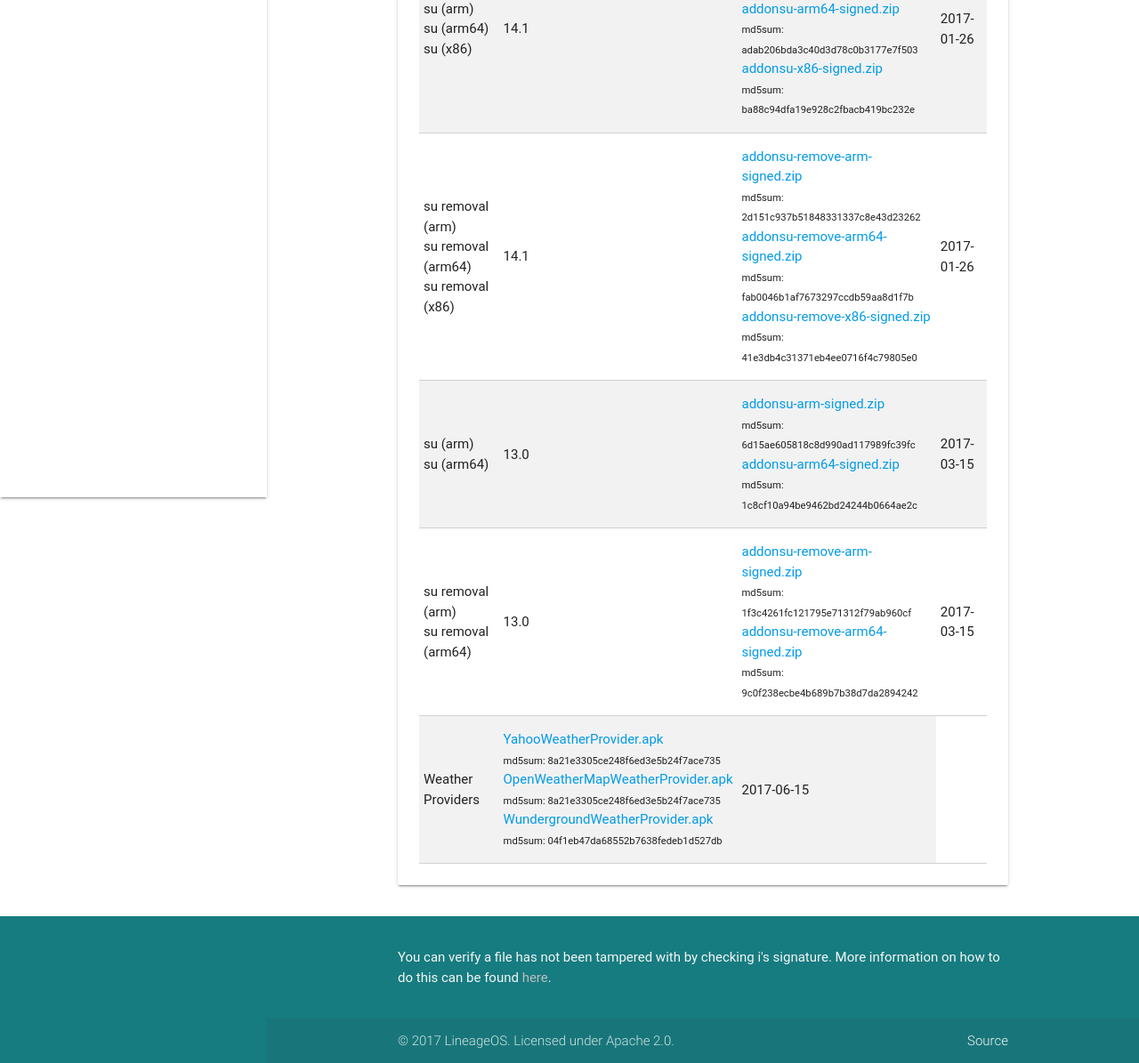
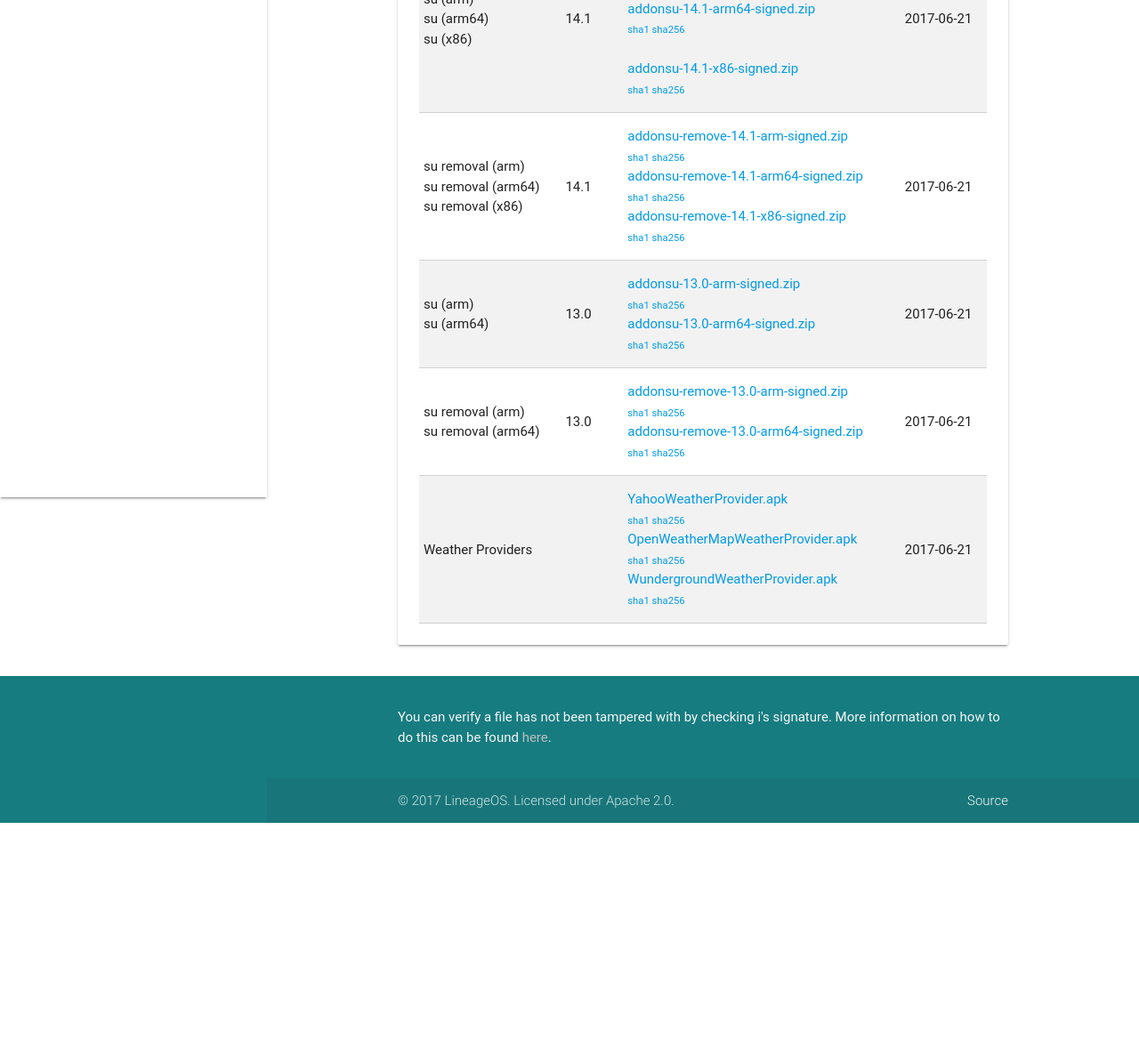
Before and after one commit to lineageos-infra/updater, a Flask app: page /extras in a window 1280 px wide. Shown: the part 301-1496 px from the top of the page at 89% size. After the commit the page ends 1226 px from the top, so only its background shows below. Run offline with Flask 2, Linux system fonts and the light colour scheme; data that the repository does not hold is empty; parts of the project's set-up code (start-up, migrations or seed data) failed here and were passed over; some libraries are stand-ins or nearby versions; some web fonts are replaced.

Commit message:
updater: update su zips
Change-Id: I2d2de65b590c59ccf99befd8d842341eb9fde84b

```diff
--- a/updater/__init__.py
+++ b/updater/__init__.py
@@ -1 +1 @@
-__version__ = '1.0.5'
+__version__ = '1.0.6'
--- a/updater/templates/extras.html
+++ b/updater/templates/extras.html
@@ -22,46 +22,65 @@
                                 <br>su (arm64)
                                 <br>su (x86)</td>
                                 <td>14.1</td>
-                                <td><a href="https://mirrorbits.lineageos.org/su/addonsu-arm-signed.zip">addonsu-arm-signed.zip</a><br><small>md5sum: c4863659dfa83ff53de16674e88c5580</small>
-                                <br><a href="https://mirrorbits.lineageos.org/su/addonsu-arm64-signed.zip">addonsu-arm64-signed.zip</a><br><small>md5sum: adab206bda3c40d3d78c0b3177e7f503</small>
-                                <br><a href="https://mirrorbits.lineageos.org/su/addonsu-x86-signed.zip">addonsu-x86-signed.zip</a><br><small>md5sum: ba88c94dfa19e928c2fbacb419bc232e</small></td>
-                                <td>2017-01-26</td>
+                                <td><a href="https://mirrorbits.lineageos.org/su/addonsu-14.1-arm-signed.zip">addonsu-14.1-arm-signed.zip</a><br>
+                                    <small><a href="https://mirrorbits.lineageos.org/su/addonsu-14.1-arm-signed.zip?sha1">sha1</a> <a href="https://mirrorbits.lineageos.org/su/addonsu-14.1-arm-signed.zip?sha256">sha256</a></small><br>
+                                    <br><a href="https://mirrorbits.lineageos.org/su/addonsu-14.1-arm64-signed.zip">addonsu-14.1-arm64-signed.zip</a><br>
+                                    <small><a href="https://mirrorbits.lineageos.org/su/addonsu-14.1-arm64-signed.zip?sha1">sha1</a> <a href="https://mirrorbits.lineageos.org/su/addonsu-14.1-arm64-signed.zip?sha256">sha256</a></small><br>
+                                    <br><a href="https://mirrorbits.lineageos.org/su/addonsu-14.1-x86-signed.zip">addonsu-14.1-x86-signed.zip</a><br>
+                                    <small><a href="https://mirrorbits.lineageos.org/su/addonsu-14.1-x86-signed.zip?sha1">sha1</a> <a href="https://mirrorbits.lineageos.org/su/addonsu-14.1-x86-signed.zip?sha256">sha256</a></small>
+                                </td>
+                                <td>2017-06-21</td>
                             </tr>
                             <tr>
                                 <td>su removal (arm)
                                 <br>su removal (arm64)
                                 <br>su removal (x86)</td>
                                 <td>14.1</td>
-                                <td><a href="https://mirrorbits.lineageos.org/su/addonsu-remove-arm-signed.zip">addonsu-remove-arm-signed.zip</a><br><small>md5sum: 2d151c937b51848331337c8e43d23262</small>
-                                <br><a href="https://mirrorbits.lineageos.org/su/addonsu-remove-arm64-signed.zip">addonsu-remove-arm64-signed.zip</a><br><small>md5sum: fab0046b1af7673297ccdb59aa8d1f7b</small>
-                                <br><a href="https://mirrorbits.lineageos.org/su/addonsu-remove-x86-signed.zip">addonsu-remove-x86-signed.zip</a><br><small>md5sum: 41e3db4c31371eb4ee0716f4c79805e0</small></td>
-                                <td>2017-01-26</td>
+                                <td><a href="https://mirrorbits.lineageos.org/su/addonsu-remove-14.1-arm-signed.zip">addonsu-remove-14.1-arm-signed.zip</a><br>
+                                    <small><a href="https://mirrorbits.lineageos.org/su/addonsu-remove-14.1-arm-signed.zip?sha1">sha1</a> <a href="https://mirrorbits.lineageos.org/su/addonsu-remove-14.1-arm-signed.zip?sha256">sha256</a></small><br>
+                                    <a href="https://mirrorbits.lineageos.org/su/addonsu-remove-14.1-arm64-signed.zip">addonsu-remove-14.1-arm64-signed.zip</a><br>
+                                    <small><a href="https://mirrorbits.lineageos.org/su/addonsu-remove-14.1-arm64-signed.zip?sha1">sha1</a> <a href="https://mirrorbits.lineageos.org/su/addonsu-remove-14.1-arm64-signed.zip?sha256">sha256</a></small><br>
+                                    <a href="https://mirrorbits.lineageos.org/su/addonsu-remove-14.1-x86-signed.zip">addonsu-remove-14.1-x86-signed.zip</a><br>
+                                    <small><a href="https://mirrorbits.lineageos.org/su/addonsu-remove-14.1-x86-signed.zip?sha1">sha1</a> <a href="https://mirrorbits.lineageos.org/su/addonsu-remove-14.1-x86-signed.zip?sha256">sha256</a></small>
+                                </td>
+                                <td>2017-06-21</td>
                             </tr>
                             <tr>
                                 <td>su (arm)
                                 <br>su (arm64)
                                 <td>13.0</td>
-                                <td><a href="https://mirrorbits.lineageos.org/su/13.0/addonsu-arm-signed.zip">addonsu-arm-signed.zip</a><br><small>md5sum: 6d15ae605818c8d990ad117989fc39fc</small>
-                                <br><a href="https://mirrorbits.lineageos.org/su/13.0/addonsu-arm64-signed.zip">addonsu-arm64-signed.zip</a><br><small>md5sum: 1c8cf10a94be9462bd24244b0664ae2c</small>
-                                <td>2017-03-15</td>
+                                <td><a href="https://mirrorbits.lineageos.org/su/addonsu-13.0-arm-signed.zip">addonsu-13.0-arm-signed.zip</a><br>
+                                    <small><a href="https://mirrorbits.lineageos.org/su/addonsu-13.0-arm-signed.zip?sha1">sha1</a> <a href="https://mirrorbits.lineageos.org/su/addonsu-13.0-arm-signed.zip?sha256">sha256</a></small><br>
+                                    <a href="https://mirrorbits.lineageos.org/su/addonsu-13.0-arm64-signed.zip">addonsu-13.0-arm64-signed.zip</a><br>
+                                    <small><a href="https://mirrorbits.lineageos.org/su/addonsu-13.0-arm64-signed.zip?sha1">sha1</a> <a href="https://mirrorbits.lineageos.org/su/addonsu-13.0-arm64-signed.zip?sha256">sha256</a></small>
+                                </td>
+                                <td>2017-06-21</td>
                             </tr>
                             <tr>
                                 <td>su removal (arm)
                                 <br>su removal (arm64)
                                 <td>13.0</td>
-                                <td><a href="https://mirrorbits.lineageos.org/su/13.0/addonsu-remove-arm-signed.zip">addonsu-remove-arm-signed.zip</a><br><small>md5sum: 1f3c4261fc121795e71312f79ab960cf</small>
-                                <br><a href="https://mirrorbits.lineageos.org/su/13.0/addonsu-remove-arm64-signed.zip">addonsu-remove-arm64-signed.zip</a><br><small>md5sum: 9c0f238ecbe4b689b7b38d7da2894242</small>
-                                <td>2017-03-15</td>
+                                <td><a href="https://mirrorbits.lineageos.org/su/addonsu-remove-13.0-arm-signed.zip">addonsu-remove-13.0-arm-signed.zip</a><br>
+                                    <small><a href="https://mirrorbits.lineageos.org/su/addonsu-remove-13.0-arm-signed.zip?sha1">sha1</a> <a href="https://mirrorbits.lineageos.org/su/addonsu-remove-13.0-arm-signed.zip?sha256">sha256</a></small><br>
+                                    <a href="https://mirrorbits.lineageos.org/su/addonsu-remove-13.0-arm64-signed.zip">addonsu-remove-13.0-arm64-signed.zip</a><br>
+                                    <small><a href="https://mirrorbits.lineageos.org/su/addonsu-remove-13.0-arm64-signed.zip?sha1">sha1</a> <a href="https://mirrorbits.lineageos.org/su/addonsu-remove-13.0-arm64-signed.zip?sha256">sha256</a></small>
+                                </td>
+                                <td>2017-06-21</td>
                             </tr>
                             <tr>
                                 <td>Weather Providers</td>
-                                <td><a href="https://mirrorbits.lineageos.org/WeatherProviders/YahooWeatherProvider.apk">YahooWeatherProvider.apk</a><br><small>md5sum: 8a21e3305ce248f6ed3e5b24f7ace735</small>
-                                    <br><a href="https://mirrorbits.lineageos.org/WeatherProviders/OpenWeatherMapWeatherProvider.apk">OpenWeatherMapWeatherProvider.apk</a><br><small>md5sum: 8a21e3305ce248f6ed3e5b24f7ace735</small>
-                                    <br><a href="https://mirrorbits.lineageos.org/WeatherProviders/WundergroundWeatherProvider.apk">WundergroundWeatherProvider.apk</a><br><small>md5sum: 04f1eb47da68552b7638fedeb1d527db</small>
+                                <td></td>
+                                <td><a href="https://mirrorbits.lineageos.org/WeatherProviders/YahooWeatherProvider.apk">YahooWeatherProvider.apk</a><br>
+                                    <small><a href="https://mirrorbits.lineageos.org/WeatherProviders/YahooWeatherProvider.apk?sha1">sha1</a> <a href="https://mirrorbits.lineageos.org/WeatherProviders/YahooWeatherProvider.apk?sha256">sha256</a></small>
+                                    <br><a href="https://mirrorbits.lineageos.org/WeatherProviders/OpenWeatherMapWeatherProvider.apk">OpenWeatherMapWeatherProvider.apk</a><br>
+                                    <small><a href="https://mirrorbits.lineageos.org/WeatherProviders/OpenWeatherMapWeatherProvider.apk?sha1">sha1</a> <a href="https://mirrorbits.lineageos.org/WeatherProviders/OpenWeatherMapWeatherProvider.apk?sha256">sha256</a></small>
+                                    <br><a href="https://mirrorbits.lineageos.org/WeatherProviders/WundergroundWeatherProvider.apk">WundergroundWeatherProvider.apk</a><br>
+                                    <small><a href="https://mirrorbits.lineageos.org/WeatherProviders/WundergroundWeatherProvider.apk?sha1">sha1</a> <a href="https://mirrorbits.lineageos.org/WeatherProviders/WundergroundWeatherProvider.apk?sha256">sha256</a></small>
                                 </td>
-                                <td>2017-06-15</td>
+                                <td>2017-06-21</td>
                             </tr>
                         </tbody>
+
                     </table>
                 </div>
             </div>
```
